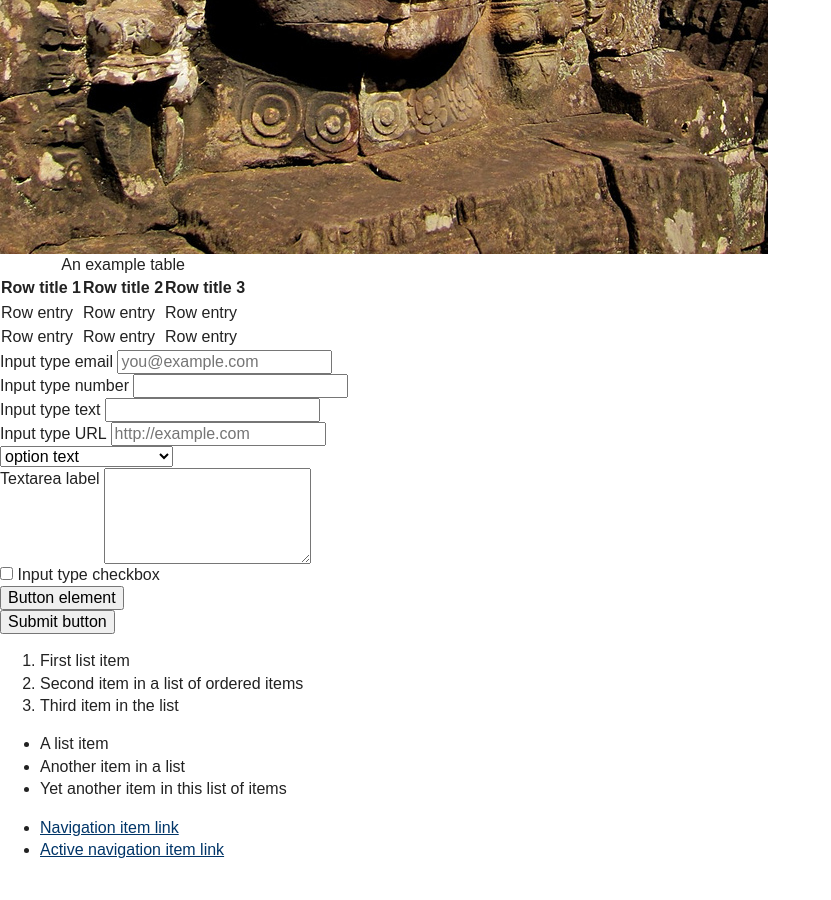
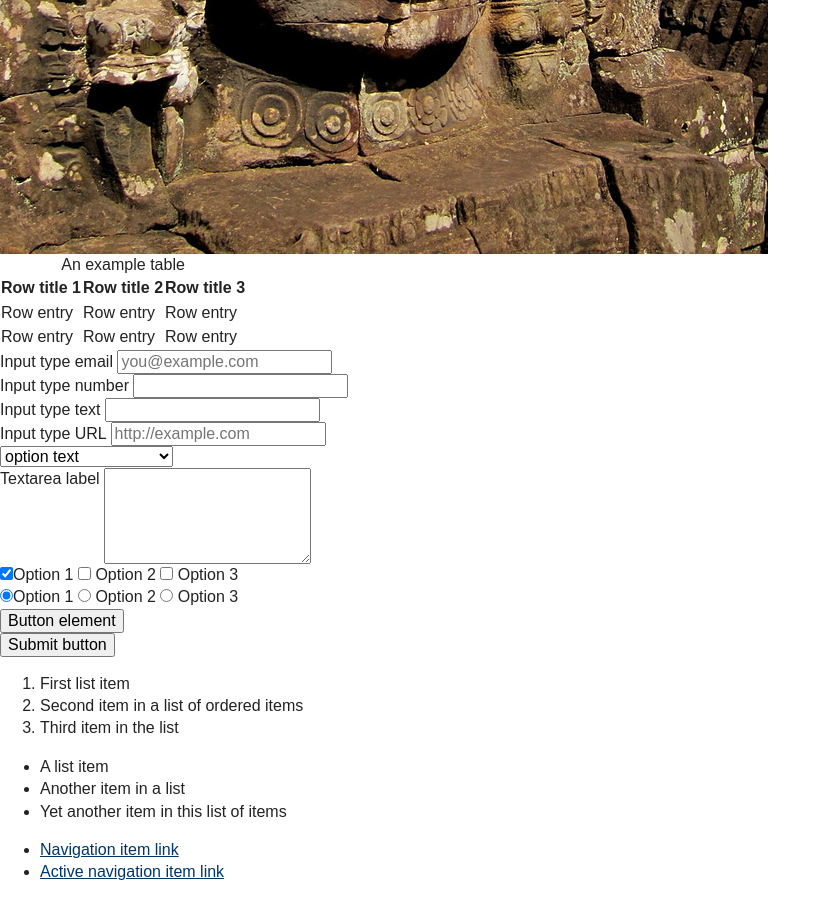
Before and after one commit to SteveBarnett/Front-end-Style-Guide, a Jekyll site: the page built from index.html, in a window 1280 px wide and 900 px high, scrolled down 1691 px. Shown: the whole window, without its empty margins (0-831 px from the left). Built offline with Jekyll 4.4.1, drawn with Linux system fonts in a browser that asks for light colours; Markdown is read by kramdown in place of the engine named in the settings; before the commit the page ends 2568 px from its top, so only the background shows below that.

Commit message:
Added radio, updated checkbox

```diff
--- a/_includes/checkbox.html
+++ b/_includes/checkbox.html
@@ -1 +1,11 @@
-<label><input type="checkbox"> Input type checkbox</label>
+<label for="checkbox1">
+  <input id="checkbox1" name="checkbox" type="checkbox" checked="checked"/>Option 1
+</label>
+<label for="checkbox2">
+  <input id="checkbox2" name="checkbox" type="checkbox">
+  Option 2
+</label>
+<label for="checkbox3">
+  <input id="checkbox3" name="checkbox" type="checkbox">
+  Option 3
+</label>
--- /dev/null
+++ b/_includes/input-radio.html
@@ -0,0 +1,11 @@
+<label for="radio1">
+  <input id="radio1" name="radio" type="radio" class="radio" checked="checked" />Option 1
+</label>
+<label for="radio2">
+  <input id="radio2" name="radio" type="radio" class="radio"/>
+  Option 2
+</label>
+<label for="radio3">
+  <input id="radio3" name="radio" type="radio" class="radio"/>
+  Option 3
+</label>
--- a/_layouts/default.html
+++ b/_layouts/default.html
@@ -60,6 +60,7 @@
           {% include select.html %} <br />
           {% include textarea.html %} <br />
           {% include checkbox.html %} <br />
+          {% include input-radio.html %} <br />
           {% include button.html %} <br />
           {% include submit.html %} <br />
         </form>
```
